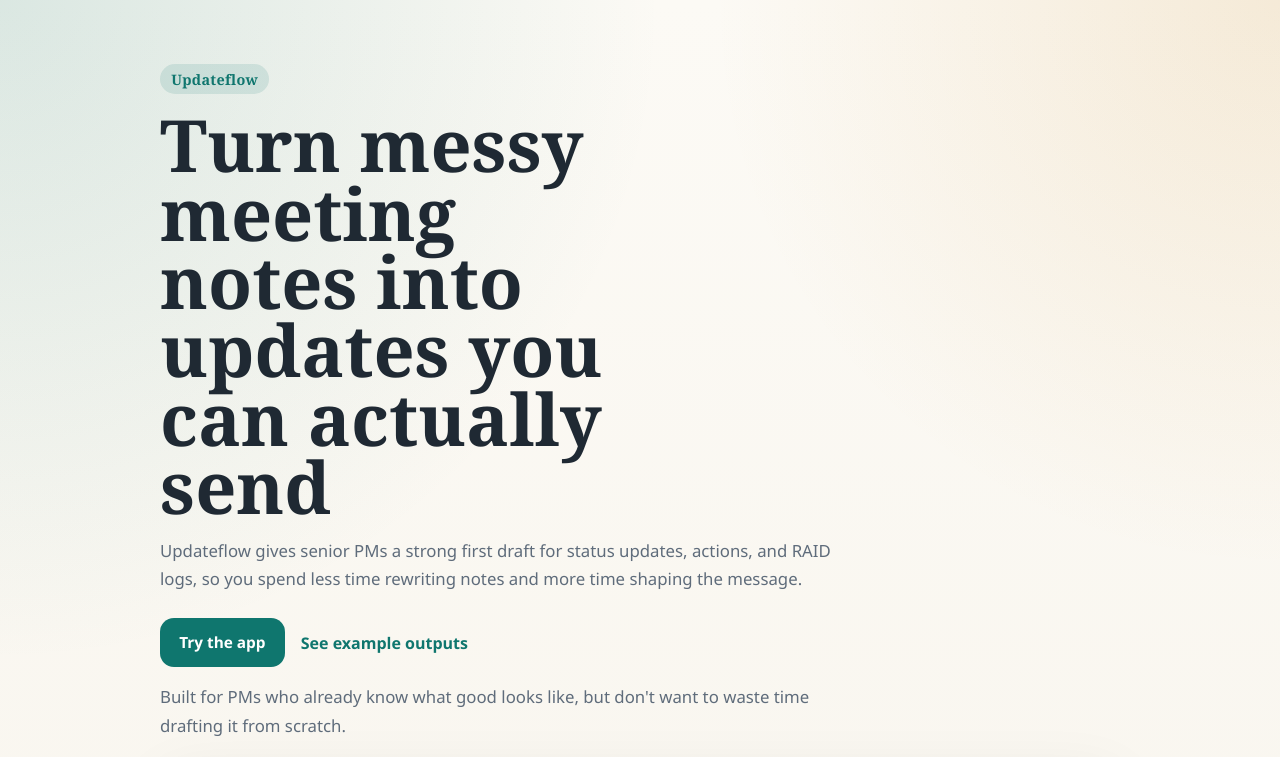
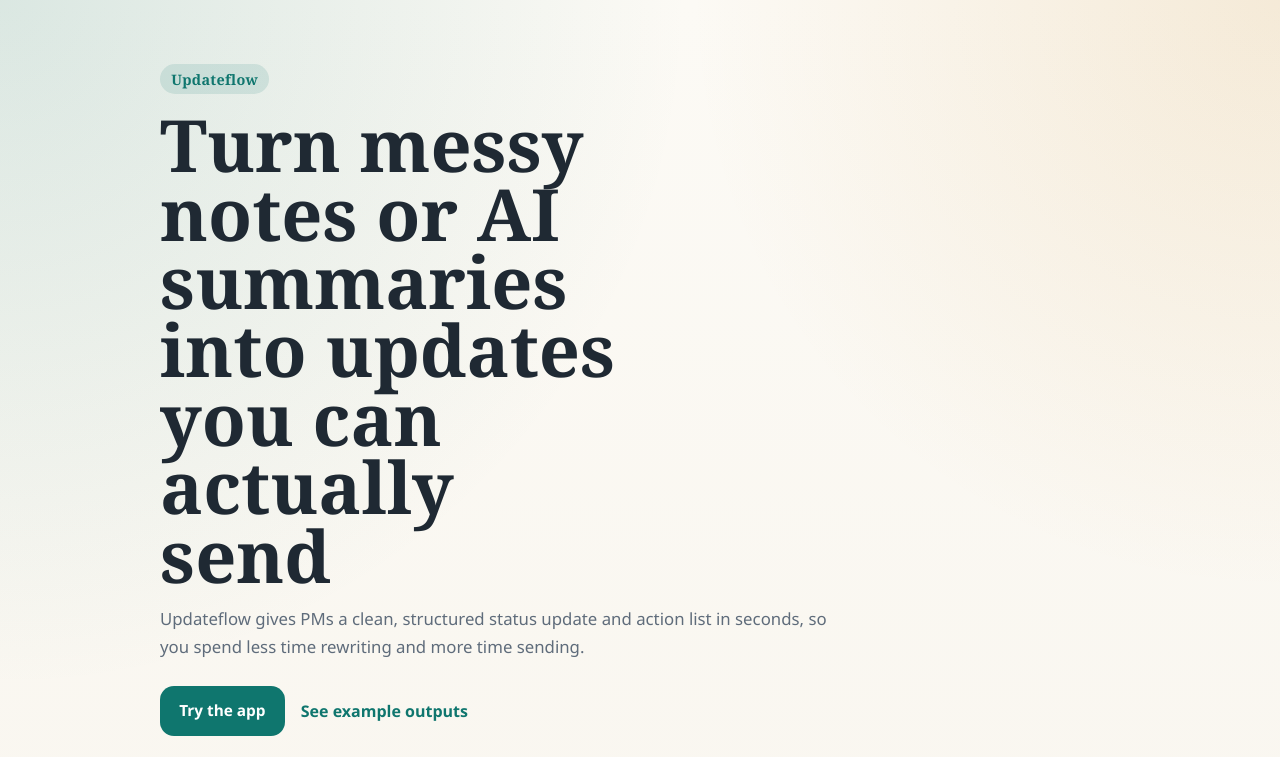
Before and after one commit to romeosison-svg/updateflow, a Next.js app: page / in a window 1280 px wide. Shown: the top 757 px of the page. Built offline with nearby package versions, Linux system fonts and the light colour scheme.

Commit message:
Update landing page

```diff
--- a/app/globals.css
+++ b/app/globals.css
@@ -122,6 +122,14 @@
   font-family: "Segoe UI", sans-serif;
   font-size: 0.98rem;
   line-height: 1.65;
+}
+
+.compatibility-line {
+  margin-top: 0.9rem;
+  color: var(--muted);
+  font-family: "Segoe UI", sans-serif;
+  font-size: 0.9rem;
+  line-height: 1.55;
 }
 
 .card {
--- a/app/page.tsx
+++ b/app/page.tsx
@@ -15,11 +15,10 @@
         <Link className="eyebrow eyebrow-link" href="/">
           Updateflow
         </Link>
-        <h1>Turn messy meeting notes into updates you can actually send</h1>
+        <h1>Turn messy notes or AI summaries into updates you can actually send</h1>
         <p>
-          Updateflow gives senior PMs a strong first draft for status updates, actions,
-          and RAID logs, so you spend less time rewriting notes and more time shaping the
-          message.
+          Updateflow gives PMs a clean, structured status update and action list in
+          seconds, so you spend less time rewriting and more time sending.
         </p>
 
         <div className="landing-actions">
@@ -30,6 +29,10 @@
             See example outputs
           </a>
         </div>
+
+        <p className="compatibility-line">
+          Works with your notes or summaries from tools like Copilot, ChatGPT, or Zoom.
+        </p>
 
         <p className="credibility-line">
           Built for PMs who already know what good looks like, but don&apos;t want to waste
```
